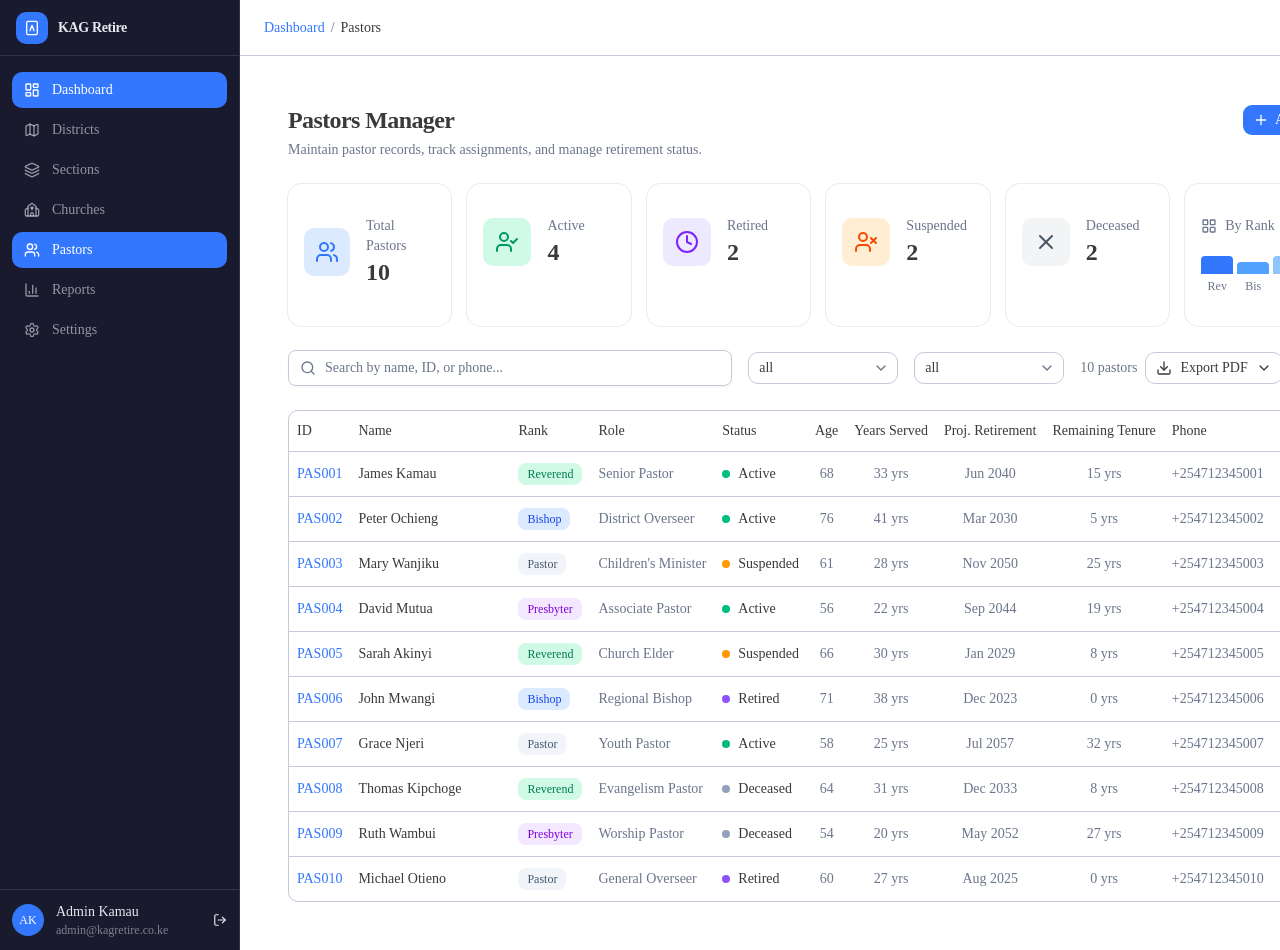
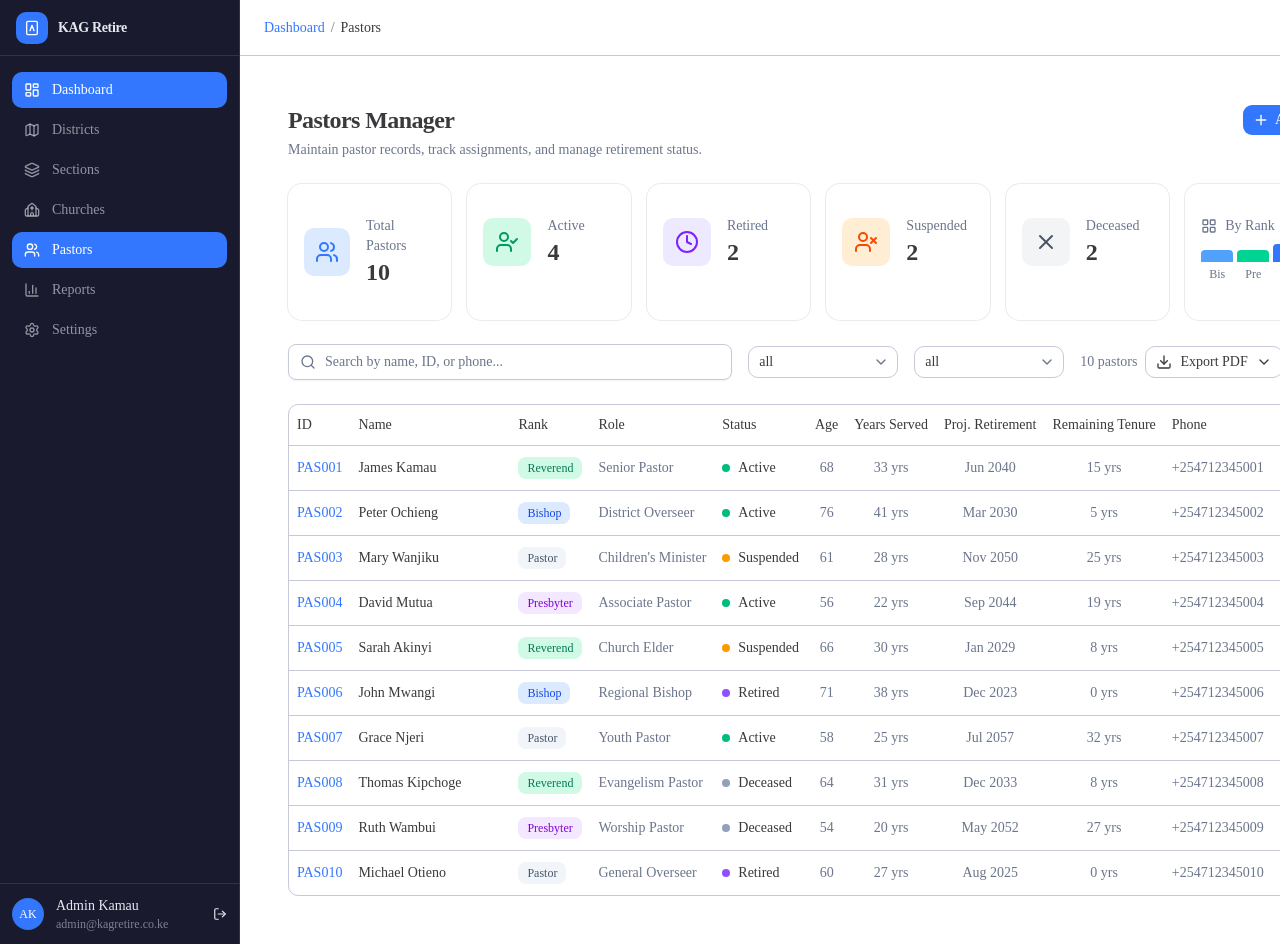
Before and after one commit to Leviski98/KAG-RETIREMENT-PROJECT-BACKEND, a Next.js app in the folder frontend/: page /dashboard/pastors in a window 1280 px wide. Shown: the top 950 px of the page. Built offline with nearby package versions, Linux system fonts and the light colour scheme.

Commit message:
feat: Reorder By Rank chart to Bishop, Presbyter, Reverend, Pastor sequence

```diff
--- a/frontend/components/dashboard/pastors/pastors.tsx
+++ b/frontend/components/dashboard/pastors/pastors.tsx
@@ -638,40 +638,37 @@ export function PastorsManager() {
               <span className="text-sm text-muted-foreground">By Rank</span>
             </div>
             <div className="flex items-end gap-1">
+              {/* Bishop */}
+              <div className="flex flex-col items-center gap-1">
+                <div
+                  className="w-8 rounded-t bg-blue-400"
+                  style={{ height: `${rankStats.bishop > 0 ? (rankStats.bishop / stats.total) * 60 : 2}px` }}
+                />
+                <span className="text-xs text-muted-foreground">Bis</span>
+              </div>
+              {/* Presbyter */}
+              <div className="flex flex-col items-center gap-1">
+                <div
+                  className="w-8 rounded-t bg-emerald-400"
+                  style={{ height: `${rankStats.presbyter > 0 ? (rankStats.presbyter / stats.total) * 60 : 2}px` }}
+                />
+                <span className="text-xs text-muted-foreground">Pre</span>
+              </div>
+              {/* Reverend */}
               <div className="flex flex-col items-center gap-1">
                 <div
                   className="w-8 rounded-t bg-brand-primary"
-                  style={{ height: `${(rankStats.reverend / stats.total) * 60}px` }}
+                  style={{ height: `${rankStats.reverend > 0 ? (rankStats.reverend / stats.total) * 60 : 2}px` }}
                 />
                 <span className="text-xs text-muted-foreground">Rev</span>
               </div>
-              <div className="flex flex-col items-center gap-1">
-                <div
-                  className="w-8 rounded-t bg-blue-400"
-                  style={{ height: `${(rankStats.bishop / stats.total) * 60}px` }}
-                />
-                <span className="text-xs text-muted-foreground">Bis</span>
-              </div>
+              {/* Pastor */}
               <div className="flex flex-col items-center gap-1">
                 <div
                   className="w-8 rounded-t bg-blue-300"
-                  style={{ height: `${(rankStats.pastor / stats.total) * 60}px` }}
+                  style={{ height: `${rankStats.pastor > 0 ? (rankStats.pastor / stats.total) * 60 : 2}px` }}
                 />
                 <span className="text-xs text-muted-foreground">Pas</span>
-              </div>
-              <div className="flex flex-col items-center gap-1">
-                <div
-                  className="w-8 rounded-t bg-emerald-400"
-                  style={{ height: `${(rankStats.presbyter / stats.total) * 60}px` }}
-                />
-                <span className="text-xs text-muted-foreground">Pre</span>
-              </div>
-              <div className="flex flex-col items-center gap-1">
-                <div
-                  className="w-8 rounded-t bg-slate-300"
-                  style={{ height: "30px" }}
-                />
-                <span className="text-xs text-muted-foreground">Oth</span>
               </div>
             </div>
           </CardContent>
```
